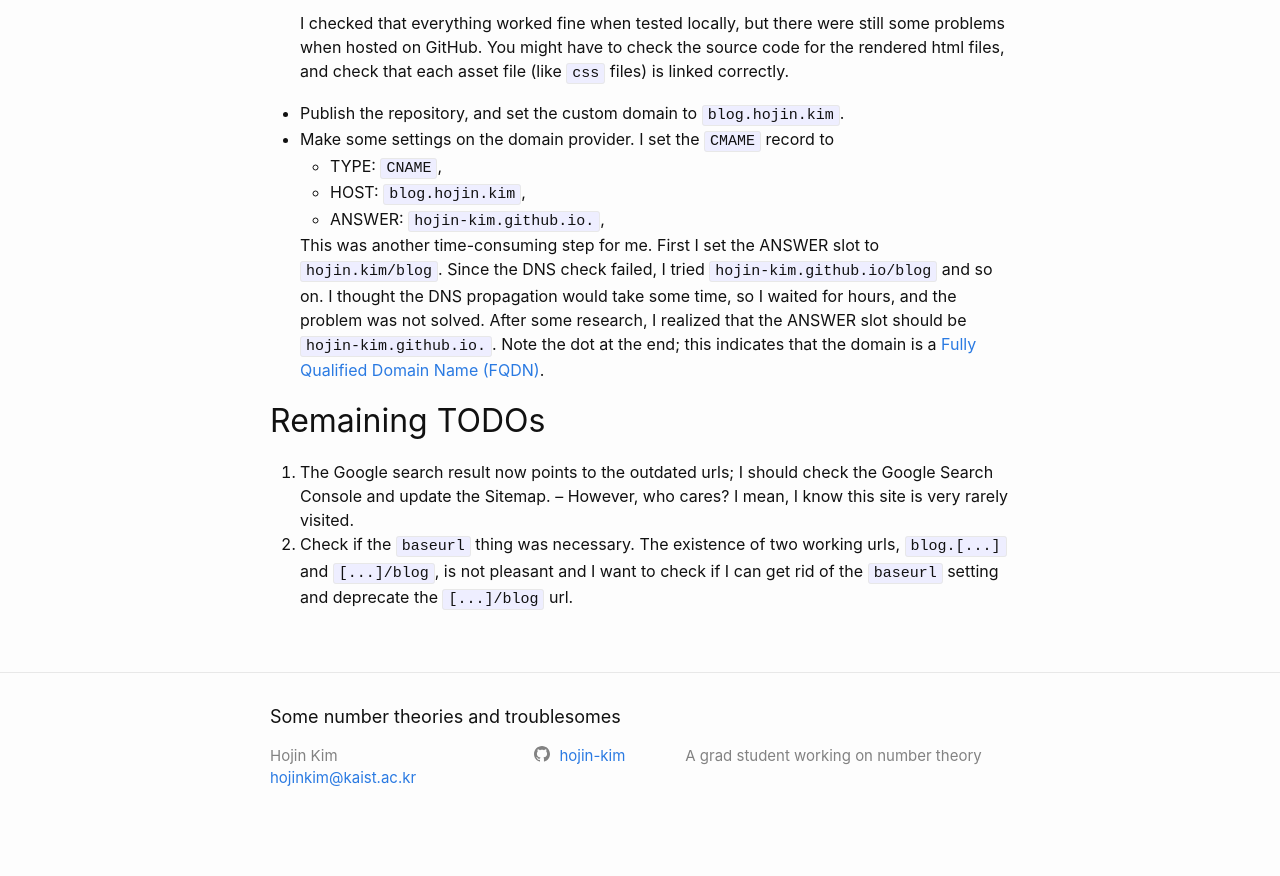
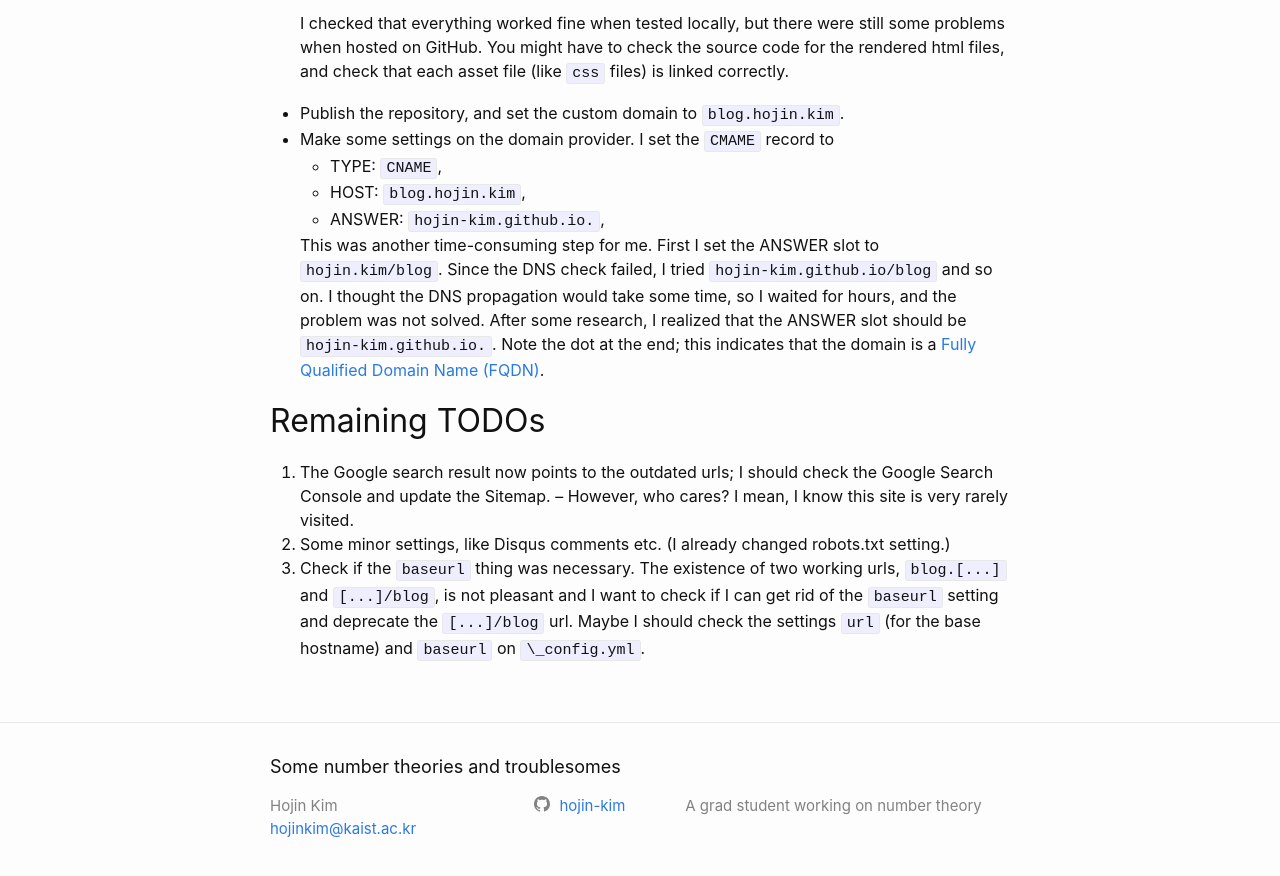
Before and after one commit to hojin-kim/blog, a Jekyll site: the page built from _posts/2024-04-08-blog-url-updated.md, in a window 1280 px wide and 900 px high, scrolled down 2161 px. Shown: the top 876 px of the window. Built offline with Jekyll 4.4.1, drawn with Linux system fonts in a browser that asks for light colours; comment, search, counter and statistics services are not loaded; before the commit the page ends 3011 px from its top, so only the background shows below that.

Commit message:
update correspond to url updare: readme, robots.txt, links on previous posts etc.

```diff
--- a/_posts/2024-04-08-blog-url-updated.md
+++ b/_posts/2024-04-08-blog-url-updated.md
@@ -71,4 +71,5 @@ So I decided to use `blog.hojin.kim` for the blog. I spent other hours on this,
 ## Remaining TODOs
 
 1. The Google search result now points to the outdated urls; I should check the Google Search Console and update the Sitemap. -- However, who cares? I mean, I know this site is very rarely visited.
-2. Check if the `baseurl` thing was necessary. The existence of two working urls, `blog.[...]` and `[...]/blog`, is not pleasant and I want to check if I can get rid of the `baseurl` setting and deprecate the `[...]/blog` url.
+2. Some minor settings, like Disqus comments etc. (I already changed robots.txt setting.)
+3. Check if the `baseurl` thing was necessary. The existence of two working urls, `blog.[...]` and `[...]/blog`, is not pleasant and I want to check if I can get rid of the `baseurl` setting and deprecate the `[...]/blog` url. Maybe I should check the settings `url` (for the base hostname) and `baseurl` on `\_config.yml`.
--- a/robots.txt
+++ b/robots.txt
@@ -1,4 +1,4 @@
 User-agent: *
 Allow: /
 Disallow: /assets/attachments/
-Sitemap: https://hojin-kim.github.io/sitemap.xml
+Sitemap: http://blog.hojin.kim/sitemap.xml
```
Also changed, not shown: _posts/2022-01-18-category-for-jekyll-github-pages.md (+1 -1 lines), _posts/2022-01-19-subcategory-for-jekyll-github-pages.md (+5 -2 lines), README.md.
